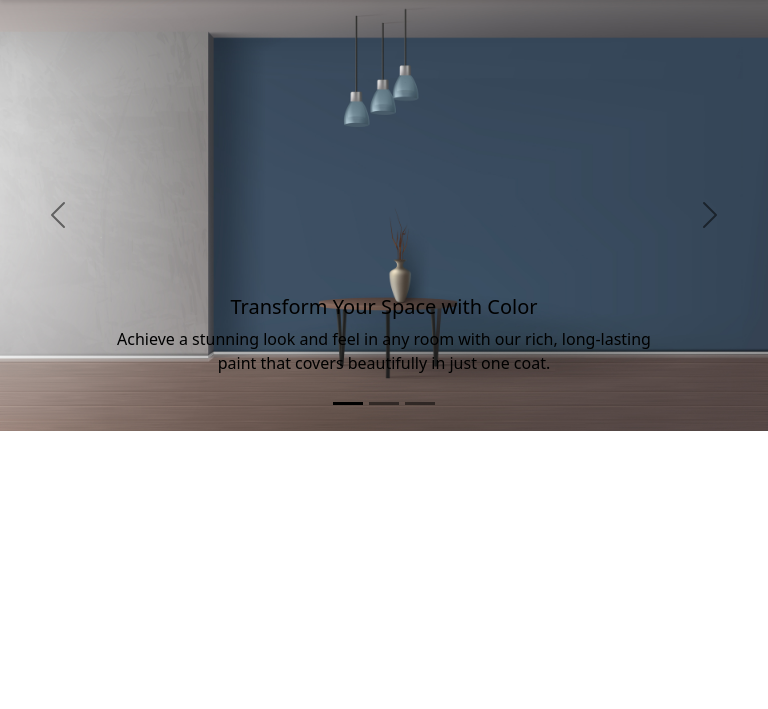
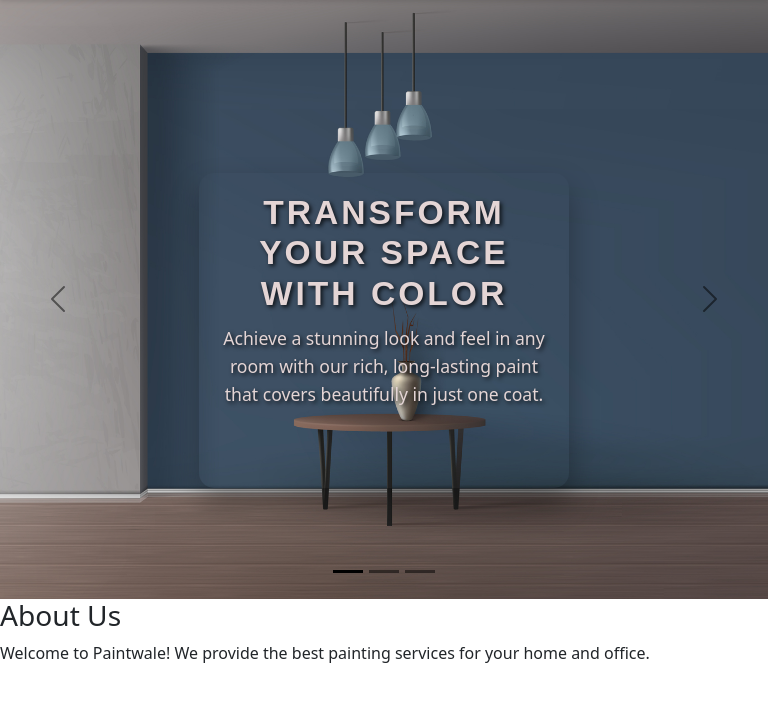
Before and after one commit to Uday16102000/PaintwaleApp, a Django app: page /paint/home/ in a window 768 px wide. Shown: the part 91-800 px from the top of the page. Run offline with Django 4.2, Linux system fonts and the light colour scheme; some libraries are stand-ins or nearby versions.

Commit message:
handled responsiveness for banner images and added about section file

```diff
--- a/paintwaleapp/static/paintwaleapp/header.css
+++ b/paintwaleapp/static/paintwaleapp/header.css
@@ -37,3 +37,9 @@
 .nav-button {
   background-color: #a6c8e4;
 }
+@media (max-width: 981px) {
+  .nav-divider {
+    border-top: 1px solid grey;
+    margin-top: 10px;
+  }
+}
--- a/paintwaleapp/static/paintwaleapp/home.css
+++ b/paintwaleapp/static/paintwaleapp/home.css
@@ -6,8 +6,13 @@
   .carousel-container {
     margin-top: 90px !important;
   }
+
+  .carousel img {
+    width: 100%;
+    height: 600px;
+    object-fit: cover;
   }
-@media (min-width: 1100px) {
+}
 .carousel-caption {
   position: absolute;
   top: 50%;
@@ -16,7 +21,9 @@
   text-align: center;
   color: #ffffff;
   padding: 20px;
+  /* background: rgba(80, 77, 77, 0.5); */
   background: rgba(0, 0, 0, 0.5);
+
   border-radius: 15px;
   box-shadow: 0px 15px 30px rgba(0, 0, 0, 0.3);
   max-width: 80%;
@@ -37,6 +44,8 @@
   text-transform: uppercase;
   letter-spacing: 3px;
   color: #ffffff;
+  text-shadow: 2px 2px 4px rgba(0, 0, 0, 0.8);
+
   transition: color 0.3s ease;
 }
 
@@ -45,6 +54,7 @@
   font-weight: 300;
   margin-top: 0;
   color: #f1f1f1;
+  text-shadow: 2px 2px 4px rgba(0, 0, 0, 0.8);
   line-height: 1.6;
   transition: opacity 0.3s ease;
 }
@@ -64,4 +74,48 @@
 .carousel-item:hover img {
   transform: scale(1.05);
 }
+@media (max-width: 1191px) {
+  .carousel-caption {
+    width: 370px;
+    height: 370px;
+    background: none;
+    max-width: 70%;
   }
+
+  .carousel-caption h5 {
+    font-size: 2.1rem;
+    font-family: "Montserrat", sans-serif;
+    font-weight: 600;
+    margin-bottom: 10px;
+    text-transform: uppercase;
+    letter-spacing: 3px;
+    text-shadow: 2px 2px 4px rgba(0, 0, 0, 0.8);
+    color: #e4d5d5;
+    transition: color 0.3s ease;
+  }
+
+  .carousel-caption p {
+    font-size: 1.1rem;
+    font-weight: 300;
+    margin-top: 0;
+    color: #e4d5d5;
+    line-height: 1.6;
+    transition: opacity 0.3s ease;
+  }
+}
+
+@media (min-width: 418px) and (max-width: 1193px) {
+  .carousel-caption {
+    height: 315px;
+    background: none;
+    max-width: 70%;
+  }
+}
+
+@media (min-width: 1440px) {
+  .carousel-caption {
+    height: 280px;
+    background: none;
+    max-width: 70%;
+  }
+}
--- /dev/null
+++ b/paintwaleapp/templates/paintwaleapp/about.html
@@ -0,0 +1,6 @@
+{% load static %}
+
+<section>
+    <h2>About Us</h2>
+    <p>Welcome to Paintwale! We provide the best painting services for your home and office.</p>
+</section>
--- a/paintwaleapp/templates/paintwaleapp/header.html
+++ b/paintwaleapp/templates/paintwaleapp/header.html
@@ -16,7 +16,7 @@
 
                 <span class="navbar-toggler-icon "></span>
             </button>
-            <div class="collapse navbar-collapse" id="navbarNav">
+            <div class="collapse navbar-collapse nav-divider" id="navbarNav">
                 <ul class="navbar-nav">
                     <li class="nav-item">
                         <a class="nav-link active" aria-current="page" href="{% url 'home' %}">Home</a>
--- a/paintwaleapp/templates/paintwaleapp/home.html
+++ b/paintwaleapp/templates/paintwaleapp/home.html
@@ -20,7 +20,7 @@
       <div class="carousel-indicators">
         <button
           type="button"
-          data-bs-target="#carouselExampleDark"
+          data-bs-target="#carousel"
           data-bs-slide-to="0"
           class="active"
           aria-current="true"
@@ -28,21 +28,21 @@
         ></button>
         <button
           type="button"
-          data-bs-target="#carouselExampleDark"
+          data-bs-target="#carousel"
           data-bs-slide-to="1"
           aria-label="Slide 2"
         ></button>
         <button
           type="button"
-          data-bs-target="#carouselExampleDark"
+          data-bs-target="#carousel"
           data-bs-slide-to="2"
           aria-label="Slide 3"
         ></button>
       </div>
       <div class="carousel-inner">
-        <div class="carousel-item active" data-bs-interval="10000">
+        <div class="carousel-item active" data-bs-interval="5000">
           <img
-            class="d-block w-100"
+            class="d-block w-100 "
             src="{% static 'paintwaleapp/images/car3.jpg' %}"
             alt="Example Image"
           />
@@ -60,11 +60,11 @@
             src="{% static 'paintwaleapp/images/car4.jpg' %}"
             alt="Example Image"
           />
-          <div class="carousel-caption d-none d-md-block">
+          <div class="carousel-caption ">
             <h5>Create the perfect ambiance with just one coat!</h5>
             <p>
               Achieve a stunning look and feel in any room with our rich,
-              long-lasting paint that covers beautifully in just one coat.
+              long-lasting paint.
             </p>
           </div>
         </div>
@@ -74,7 +74,7 @@
             src="{% static 'paintwaleapp/images/car5.jpg' %}"
             alt="Example Image"
           />
-          <div class="carousel-caption d-none d-md-block">
+          <div class="carousel-caption">
             <h5>Color Your World, Your Way</h5>
             <p>
               Explore a spectrum of shades designed to match your unique style
@@ -103,5 +103,7 @@
       </button>
     </div>
   </body>
+  {% include 'paintwaleapp/about.html' %}
+
   {% endblock %}
 </html>
```
Lines whose indentation alone changed are shown as unchanged.
